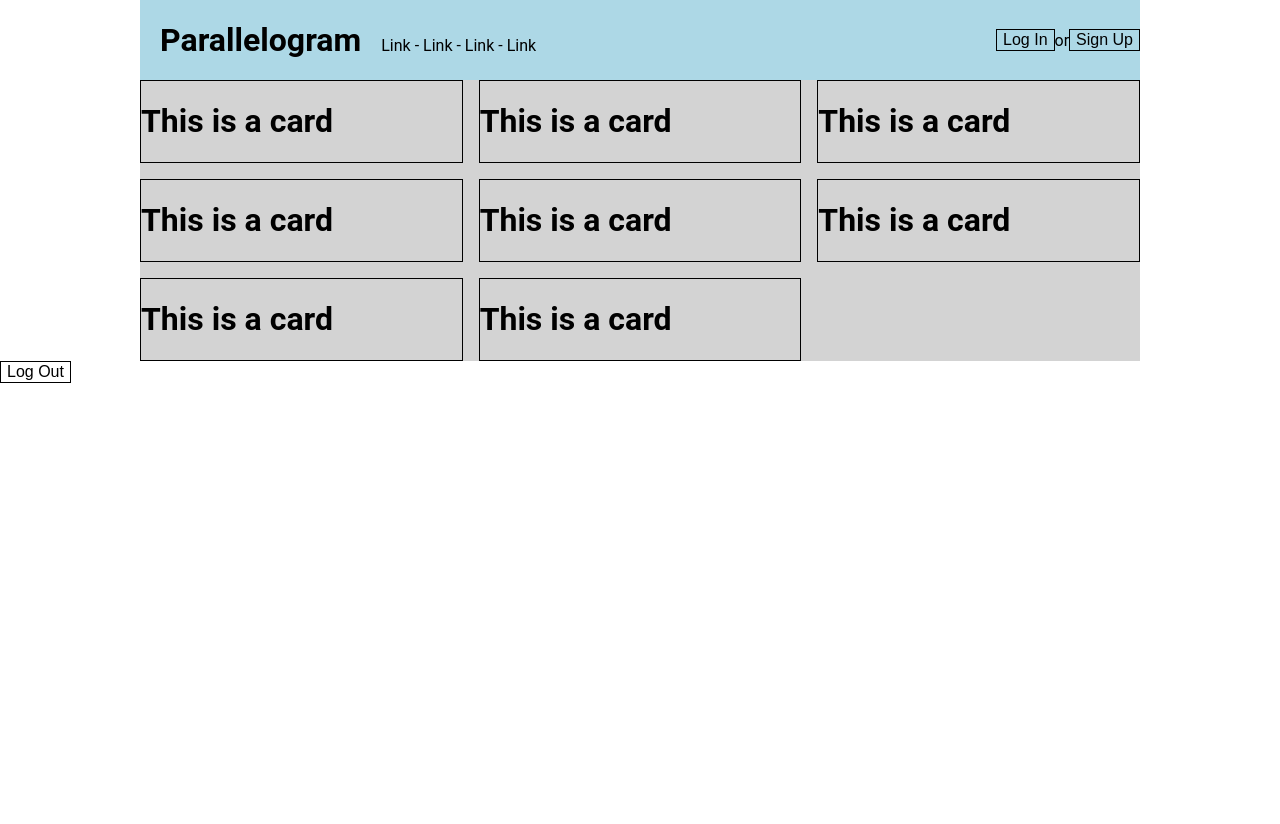
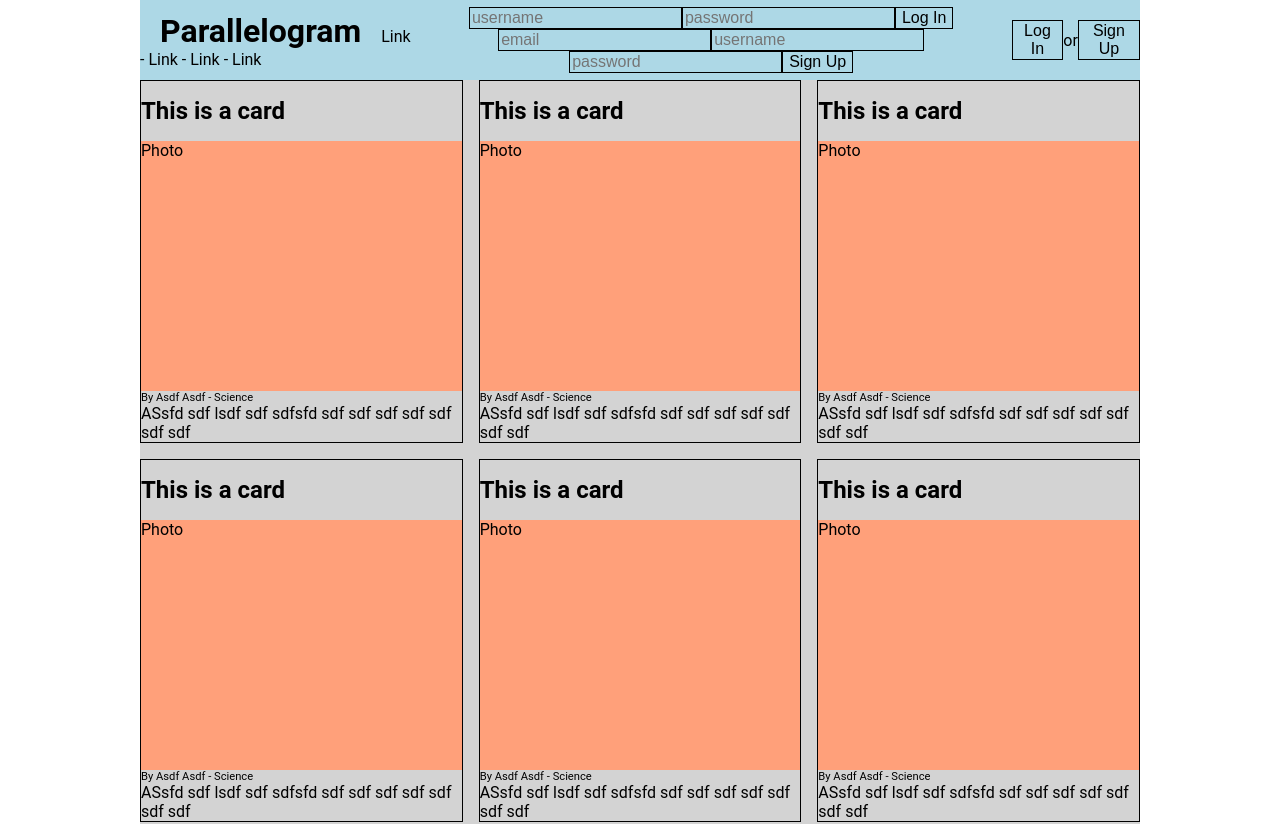
Before and after one commit to bbbtttiii/parallelogram-frontend, a React (Create React App) app in the folder frontend/: page / in a window 1280 px wide. Shown: the top 824 px of the page. Before the commit the page ends 800 px from the top, so only its background shows below. Built offline with nearby package versions, Linux system fonts and the light colour scheme; no server answers.

Commit message:
start adding navbar logic

```diff
--- a/frontend/src/App.js
+++ b/frontend/src/App.js
@@ -16,12 +16,12 @@ class App extends React.Component {
   }
 
   render() {
+    const { loggedIn } = this.props
     return (
       <Router>
-        <div className="App">
+        <div>
           <Nav />
           <Main />
-          <Logout />
 
           <Route exact path='/login' component={Login} />
           <Route exact path='/signup' component={Signup} />
@@ -31,4 +31,10 @@ class App extends React.Component {
   }
 }
 
-export default connect(null, {getCurrentUser})(App);
+const mapStatetoProps = state => {
+  return ({
+    loggedIn: !!state.currentUser
+  })
+}
+
+export default connect(mapStatetoProps, {getCurrentUser})(App);
--- a/frontend/src/components/Card.js
+++ b/frontend/src/components/Card.js
@@ -3,7 +3,10 @@ import React from 'react';
 const Card = () => {
   return (
     <div className="Card">
-      <h1>This is a card</h1>
+      <h1 className="card-title">This is a card</h1>
+      <div className="card-photo">Photo</div>
+      <div className="card-details">By Asdf Asdf - Science</div>
+      <div className="card-blurb">ASsfd sdf lsdf sdf sdfsfd sdf sdf sdf sdf sdf sdf sdf </div>
     </div>
   )
 }
--- a/frontend/src/components/Nav.js
+++ b/frontend/src/components/Nav.js
@@ -2,6 +2,7 @@ import React from 'react';
 import { connect } from 'react-redux';
 import Login from './Login.js';
 import Logout from './Logout.js';
+import Signup from './Signup.js';
 
 const Nav = ({ currentUser }) => {
   return (
@@ -11,8 +12,12 @@ const Nav = ({ currentUser }) => {
         Link - Link - Link - Link
       </span>
       <span className="right-nav">
+        {/* if logged out, show login/signup buttons*/}
+        {/* {if logged in, show favorites/logout buttons} */}
+        {currentUser ? <> <Pinned/> <Logout /> </> : <> <Login /> <Signup /> </> }
+        {/* <Route exact path='/' render{() => loggedIn ? <LOGGEDINCOMPONENTS/> : <NOTLOGGEDINCOMPONENTS/>} /> */}
       </span>
-      {currentUser ? <strong>Hi {currentUser.attributes.username}</strong> : ""}
+      {/* {currentUser ? <strong>Hi {currentUser.attributes.username}</strong> : ""} */}
       <button>Log In</button> or <button>Sign Up</button>
       {/* {currentUser ? <Logout /> : <Login />} */}
     </div>
@@ -21,7 +26,8 @@ const Nav = ({ currentUser }) => {
 
 const mapStateToProps = ({ currentUser }) => {
   return {
-    currentUser
+    currentUser,
+    loggedIn: !!currentUser
   }
 }
 
--- a/frontend/src/index.css
+++ b/frontend/src/index.css
@@ -65,14 +65,20 @@ button, input {
   cursor: auto;
 }
 
-/* .article-title {
+.card-title {
+  font-size: 1.5em;
+}
+
+.card-photo {
+  width: 100%;
+  height: 250px;
+  background-color: lightsalmon;
+}
+
+.card-details {
+  font-size: 0.7em;
+}
+
+.card-blurb {
 
 }
-
-.article-photo {
-
-}
-
-.article-details {
-
-} */
```
